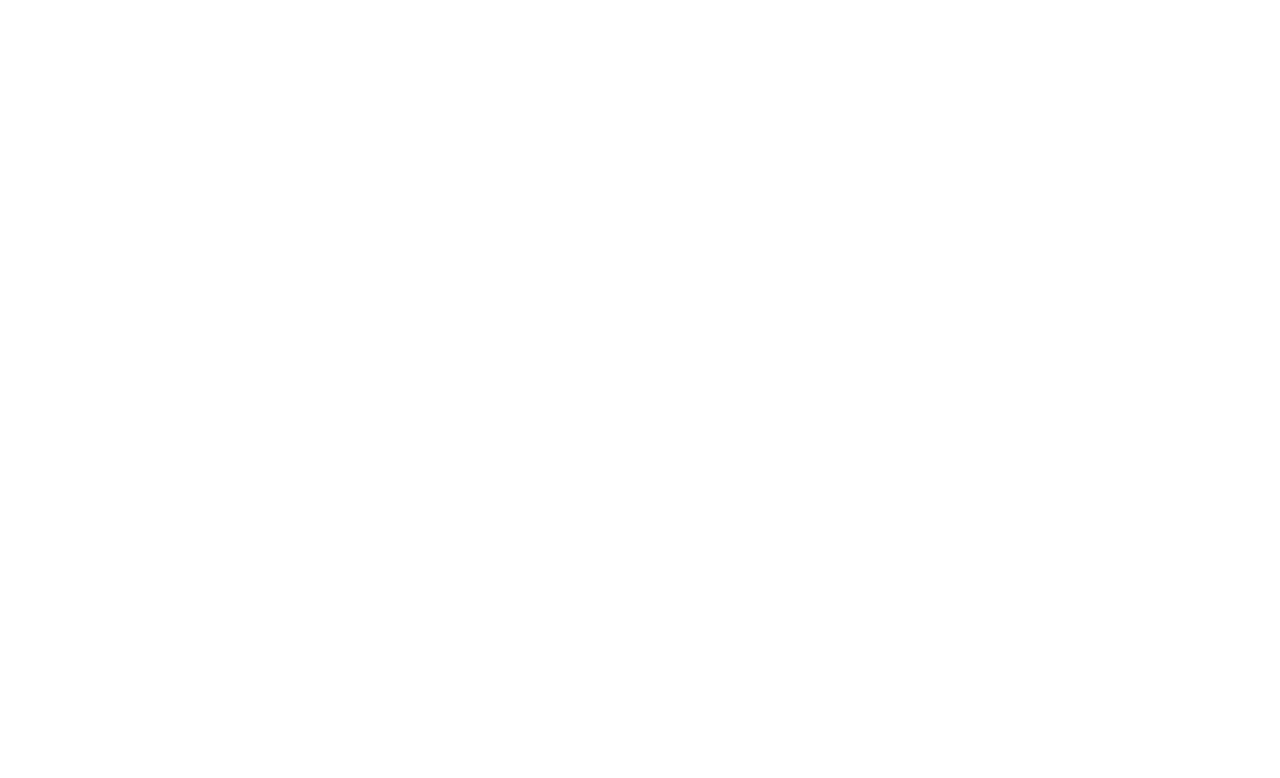
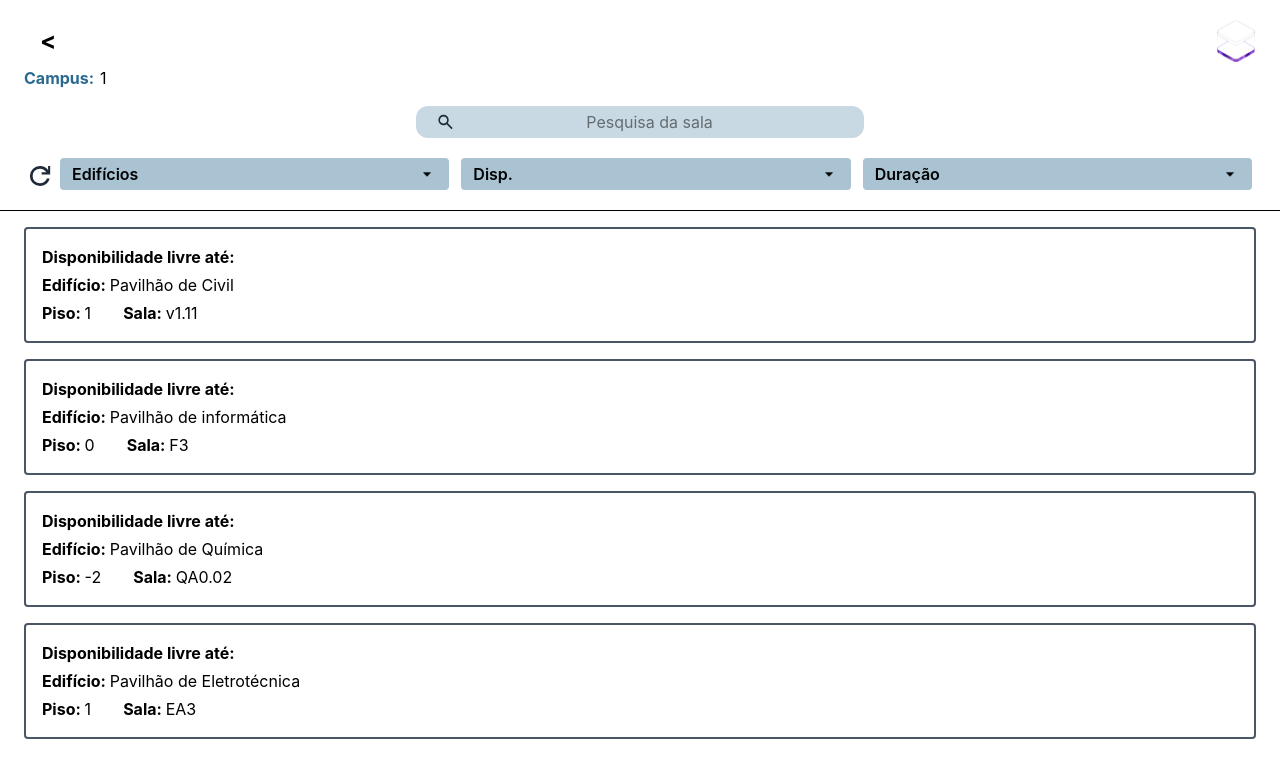
Before and after one commit to franciscof2007/FrontEnd_Spotter, a React (Vite) app: page /1 in a window 1280 px wide. Before the commit this address had no page. Shown: the top 778 px of the page. Built offline with nearby package versions, Linux system fonts and the light colour scheme.

Commit message:
Feita a página Alameda e TagusPark em vez de apenas salas

```diff
--- a/src/App.jsx
+++ b/src/App.jsx
@@ -8,10 +8,10 @@ function App() {
       <Routes>
 
         {/* Como ainda não criámos a página do Campus, vamos colocar a tua página de pesquisa logo na raiz "/" para poderes ver o teu trabalho */}
-        <Route path="/salas" element={<PaginaPesquisa />} />
+        <Route path="/:campus" element={<PaginaPesquisa />} />
 
 
-        <Route path="/campus" element={<EscolhaCampus />} />
+        <Route path="/" element={<EscolhaCampus />} />
         {/* <Route path="/sala/:id" element={<DetalhesSala />} /> */}
 
       </Routes>
--- a/src/Componentes/EscolhaCampus.jsx
+++ b/src/Componentes/EscolhaCampus.jsx
@@ -2,6 +2,7 @@ import { useNavigate} from "react-router-dom";
 import imgalameda from "../assets/imgalameda.png"
 import imgtagus from "../assets/imgtagus.jpg"
 import logo from "../assets/hero.png"
+
 
 
 function EscolhaCampus(){
@@ -9,7 +10,7 @@ function EscolhaCampus(){
 
     const CampusOpcao=({nome, imagem}) =>(
         <button
-            onClick={()=>navigate("/salas")}
+            onClick={()=>navigate(`/${nome.toLowerCase()}`)}
             className="group w-full max-w-sm flex flex-col items-start mb-8 cursor-pointer"
         >
             <div className="w-full h-48 rounded-2xl flex items-center justify-center overflow-hidden">
--- a/src/Componentes/Header.jsx
+++ b/src/Componentes/Header.jsx
@@ -1,10 +1,16 @@
+import { useNavigate, useParams } from "react-router-dom";
 import logo from "../assets/hero.png"
 
 function Header(){
+
+    const {campus} = useParams();
+    const navigate=useNavigate();
+
     return(
         <div>
             <div className="flex justify-between px-6 mt-5">
-                <button className="px-4 py-1 rounded font-bold text-2xl">
+                <button onClick={()=>navigate("/")}
+                className="px-4 py-1 rounded font-bold text-2xl">
                 {"<"}
                 </button>
                 <img src={logo} alt="logotipo do spotter" className="ml-3 w-10"/>
@@ -13,8 +19,8 @@ function Header(){
                 <span className="px ml-6 py-1 font-bold text-[#2A6A90]">
                     Campus:
                 </span>
-                <span className="px ml-1.5 py-1">
-                    Alameda
+                <span className="px ml-1.5 py-1 capitalize">
+                    {campus}
                 </span>
 
 
```
